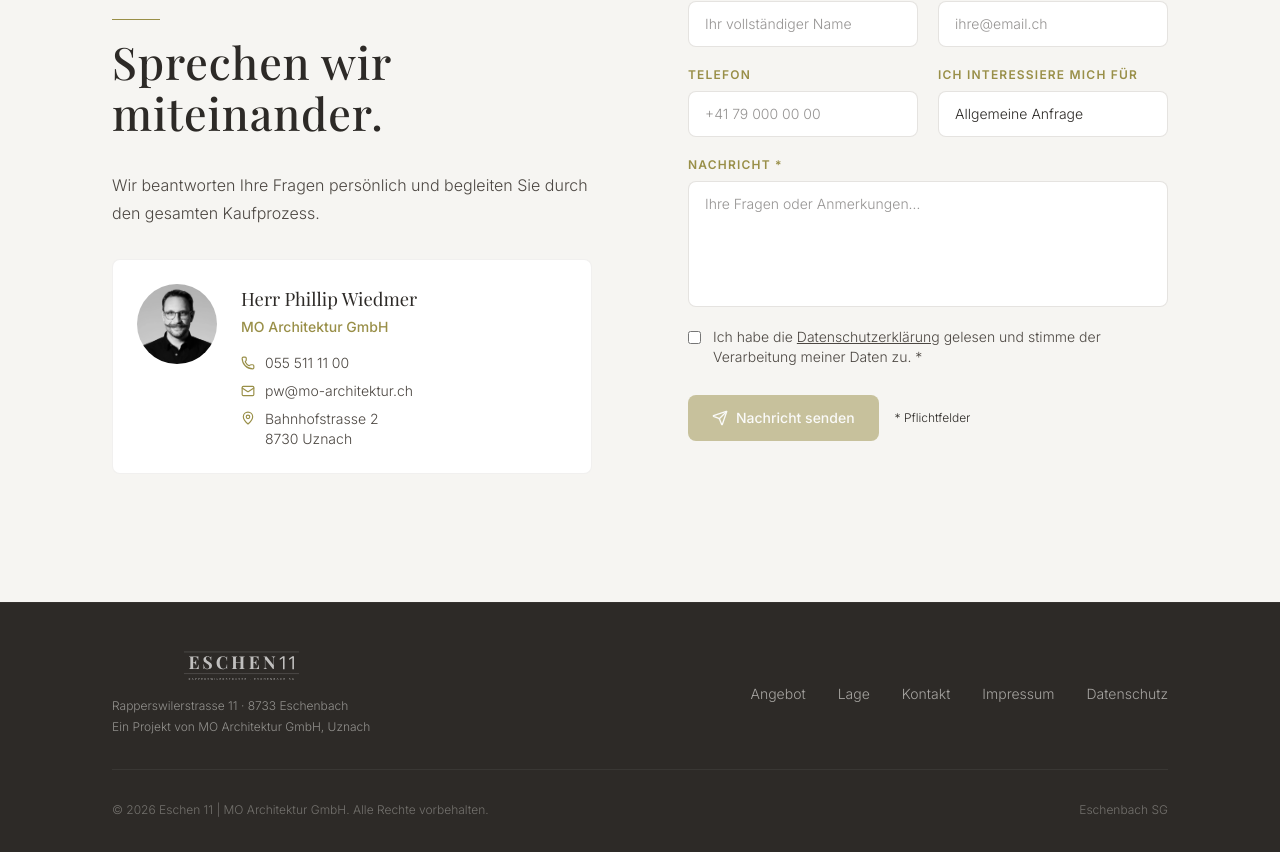
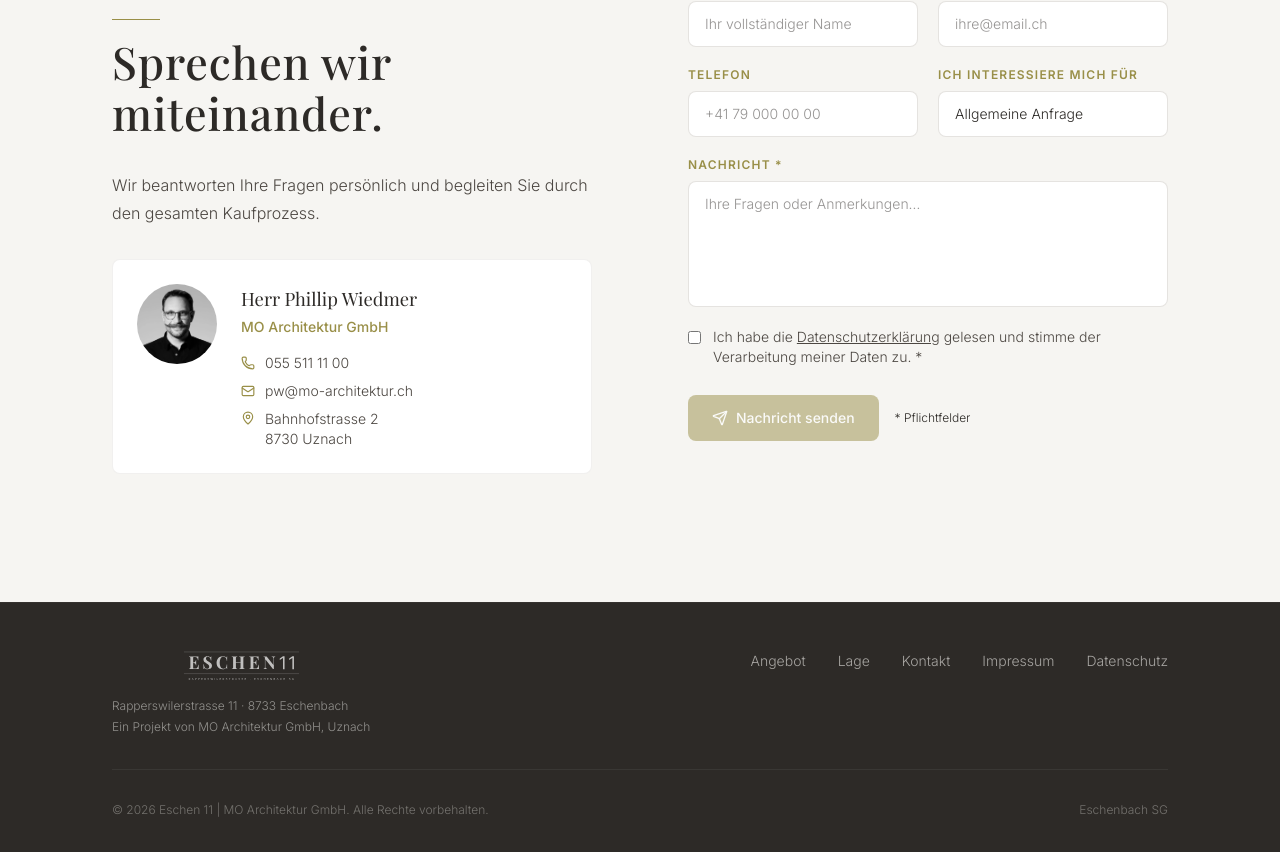
Before and after one commit to livetourimmo/eschenbach-website, a Next.js app: page / in a window 1280 px wide. Shown: the part 5484-6336 px from the top of the page. Built offline with nearby package versions, Linux system fonts and the light colour scheme; no server answers.

Commit message:
Align footer logo and address to left

```diff
--- a/components/Footer.tsx
+++ b/components/Footer.tsx
@@ -12,7 +12,7 @@
       className="py-12"
     >
       <div className="max-w-6xl mx-auto px-6 md:px-12">
-        <div className="flex flex-col md:flex-row items-start md:items-center justify-between gap-8">
+        <div className="flex flex-col md:flex-row items-start justify-between gap-8">
 
           {/* Logo + address */}
           <div className="flex flex-col gap-3">
```
